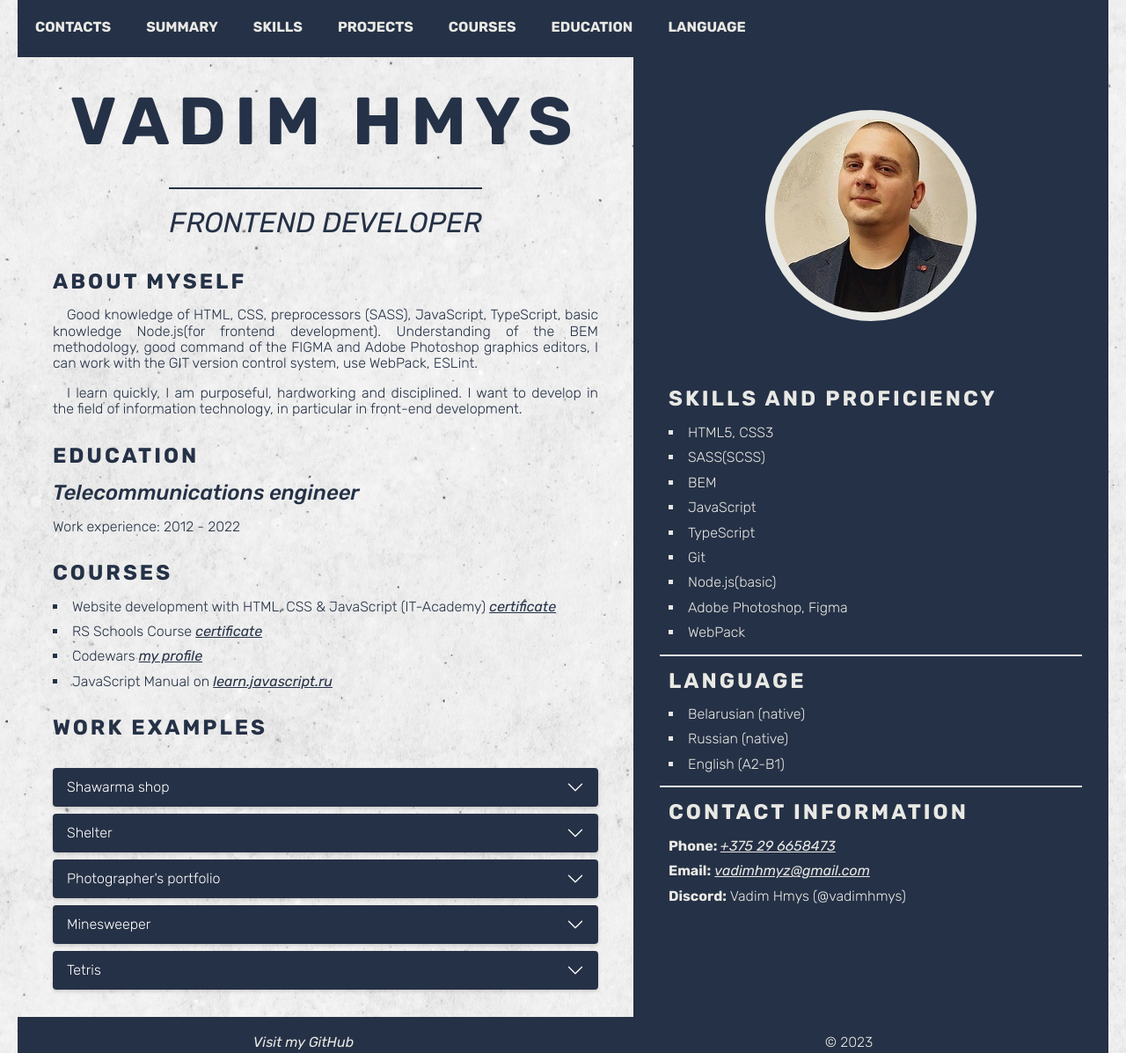
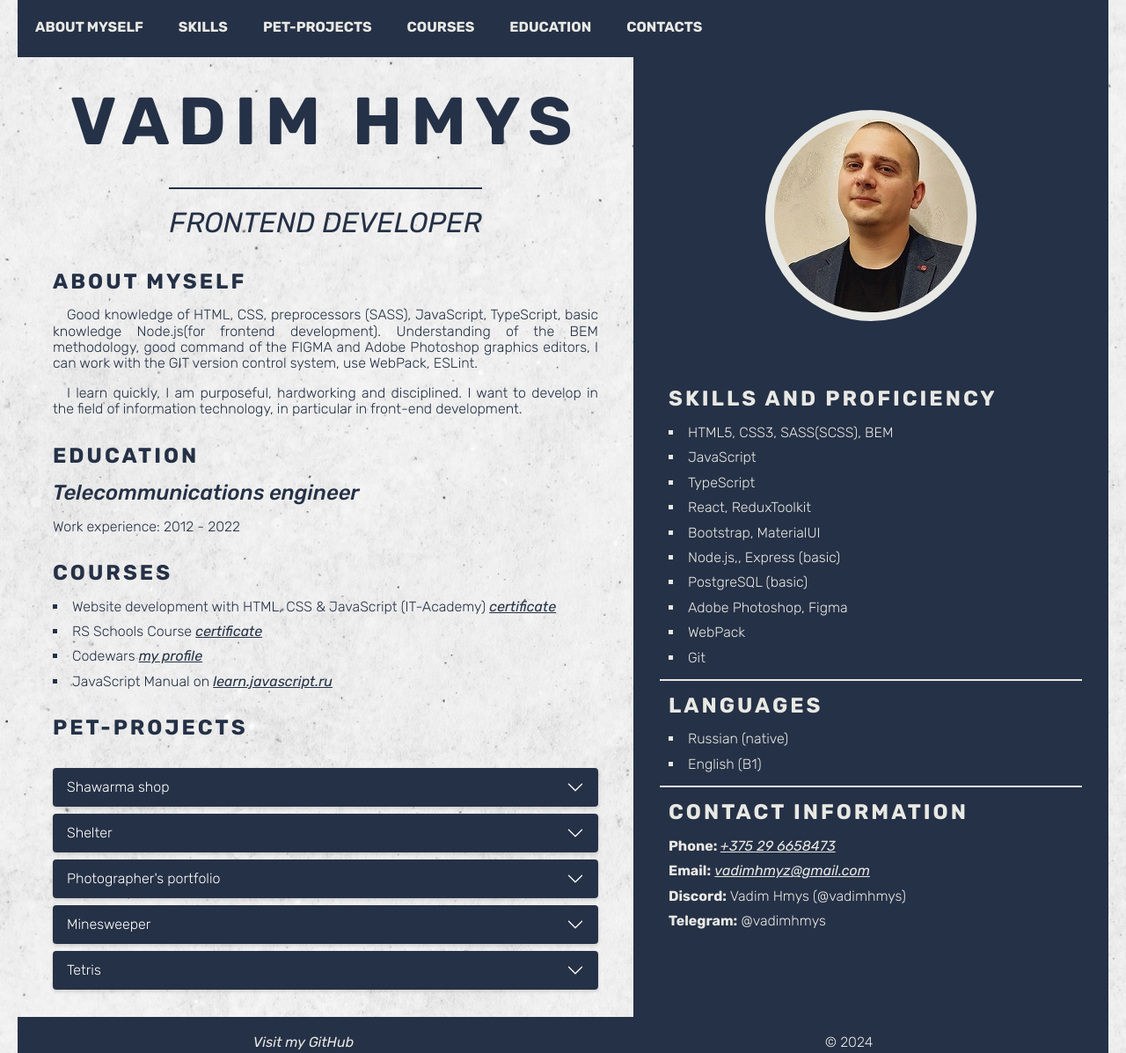
Before and after one commit to vadimhmys/cv, a plain HTML site: page index.html in a window 1280 px wide. Shown: the top 1197 px of the page at 88% size. Drawn offline with nearby package versions, Linux system fonts and the light colour scheme.

```diff
--- a/index.html
+++ b/index.html
@@ -25,23 +25,21 @@
                     </div>
                     <div class="header-burger-close" id="closed"></div>
                     <ul class="nav-burger-list" id="burger-list">
-                        <li class="nav-item"><a itemprop="url" href="#contacts" class="nav-link" >Contacts</a></li>
-                        <li class="nav-item"><a itemprop="url" href="#summary" class="nav-link" >Summary</a></li>
+                        <li class="nav-item"><a itemprop="url" href="#summary" class="nav-link" >About myself</a></li>
                         <li class="nav-item"><a itemprop="url" href="#skills" class="nav-link" >Skills</a></li>
-                        <li class="nav-item"><a itemprop="url" href="#projects" class="nav-link" >Projects</a></li>
+                        <li class="nav-item"><a itemprop="url" href="#projects" class="nav-link" >Pet-projects</a></li>
                         <li class="nav-item"><a itemprop="url" href="#courses" class="nav-link" >Courses</a></li>
                         <li class="nav-item"><a itemprop="url" href="#education" class="nav-link">Education</a></li>
-                        <li class="nav-item"><a itemprop="url" href="#language" class="nav-link" >Language</a></li>
+                        <li class="nav-item"><a itemprop="url" href="#contacts" class="nav-link" >Contacts</a></li>
                       </ul>
                 </div>
                 <ul class="nav-list">
-                  <li class="nav-item"><a href="#contacts" class="nav-link">Contacts</a></li>
-                  <li class="nav-item"><a href="#summary" class="nav-link">Summary</a></li>
+                  <li class="nav-item"><a href="#summary" class="nav-link">About myself</a></li>
                   <li class="nav-item"><a href="#skills" class="nav-link">Skills</a></li>
-                  <li class="nav-item"><a href="#projects" class="nav-link">Projects</a></li>
+                  <li class="nav-item"><a href="#projects" class="nav-link">Pet-projects</a></li>
                   <li class="nav-item"><a href="#courses" class="nav-link">Courses</a></li>
                   <li class="nav-item"><a href="#education" class="nav-link">Education</a></li>
-                  <li class="nav-item"><a href="#language" class="nav-link">Language</a></li>
+                  <li class="nav-item"><a href="#contacts" class="nav-link">Contacts</a></li>
                 </ul>
               </nav>
         </div>
@@ -88,15 +86,15 @@
                                 <a class="courses-link" href="https://app.rs.school/certificate/uib3e1ar" target="_blank">certificate</a>
                             </li>
                             <li class="courses-item">Codewars
-                                <a class="courses-link" href="https://www.codewars.com/users/rsschool_1ebd79194f71db56" target="_blank">my profile</a>
+                                <a class="courses-link" href="https://www.codewars.com/users/vadimhmyz" target="_blank">my profile</a>
                             </li>
                             <li class="courses-item">JavaScript Manual on
-                                <a class="courses-link" href="https://learn.javascript.ru" target="_blank">learn.javascript.ru</a>
+                                <a class="courses-link" href="https://learn.javascript.ru/profile/vadim-hmyz" target="_blank">learn.javascript.ru</a>
                             </li>
                         </ul>
                     </section>
                     <section class="section" id="projects">
-                        <h2 class="section-title">Work examples</h2>
+                        <h2 class="section-title">Pet-projects</h2>
                         <div id="accordion" class="accordion" style="margin: 1rem auto;">
                             <div class="accordion__item">
                                 <div class="accordion__header">
@@ -168,23 +166,23 @@
                     <section class="section" id="skills">
                         <h2 class="section-title">Skills and Proficiency</h2>
                         <ul class="skills-list">
-                            <li class="skills-item">HTML5, CSS3</li>
-                            <li class="skills-item">SASS(SCSS)</li>
-                            <li class="skills-item">BEM</li>
+                            <li class="skills-item">HTML5, CSS3, SASS(SCSS), BEM</li>
                             <li class="skills-item">JavaScript</li>
                             <li class="skills-item">TypeScript</li>
-                            <li class="skills-item">Git</li>
-                            <li class="skills-item">Node.js(basic)</li>
+                            <li class="skills-item">React, ReduxToolkit</li>
+                            <li class="skills-item">Bootstrap, MaterialUI</li>
+                            <li class="skills-item">Node.js,, Express (basic)</li>
+                            <li class="skills-item">PostgreSQL (basic)</li>
                             <li class="skills-item">Adobe Photoshop, Figma</li>
                             <li class="skills-item">WebPack</li>
+                            <li class="skills-item">Git</li>
                         </ul>
                     </section>
                     <section class="section" id="language">
-                        <h2 class="section-title">Language</h2>
+                        <h2 class="section-title">Languages</h2>
                         <ul class="language-list">
-                            <li class="language-item">Belarusian (native)</li>
                             <li class="language-item">Russian (native)</li>
-                            <li class="language-item">English (A2-B1)</li>
+                            <li class="language-item">English (B1)</li>
                         </ul>
                     </section>
                     <section class="section" id="contacts">
@@ -196,10 +194,13 @@
                             </li>
                             <li class="contacts-item">
                                 <span>Email:</span>
-                                <a class="contacts-link" href="mailto:vadimhmyz@gmail.com" itemprop="email">   vadimhmyz@gmail.com</a>
+                                <a class="contacts-link" href="mailto:vadimhmyz@gmail.com" itemprop="email"> vadimhmyz@gmail.com</a>
                             </li>
                             <li class="contacts-item">
-                                <span>Discord:</span>   Vadim Hmys (@vadimhmys)
+                                <span>Discord:</span> Vadim Hmys (@vadimhmys)
+                            </li>
+                            <li class="contacts-item">
+                                <span>Telegram:</span> @vadimhmys
                             </li>
                         </ul>
                     </section>
@@ -211,7 +212,7 @@
         <div class="container">
             <div class="footer-inner">
                 <a class="footer-github" href="https://github.com/vadimhmys" target="_blank">Visit my GitHub</a>
-                <span>&copy; 2023</span>
+                <span>&copy; 2024</span>
             </div>
         </div>
     </footer>
```
